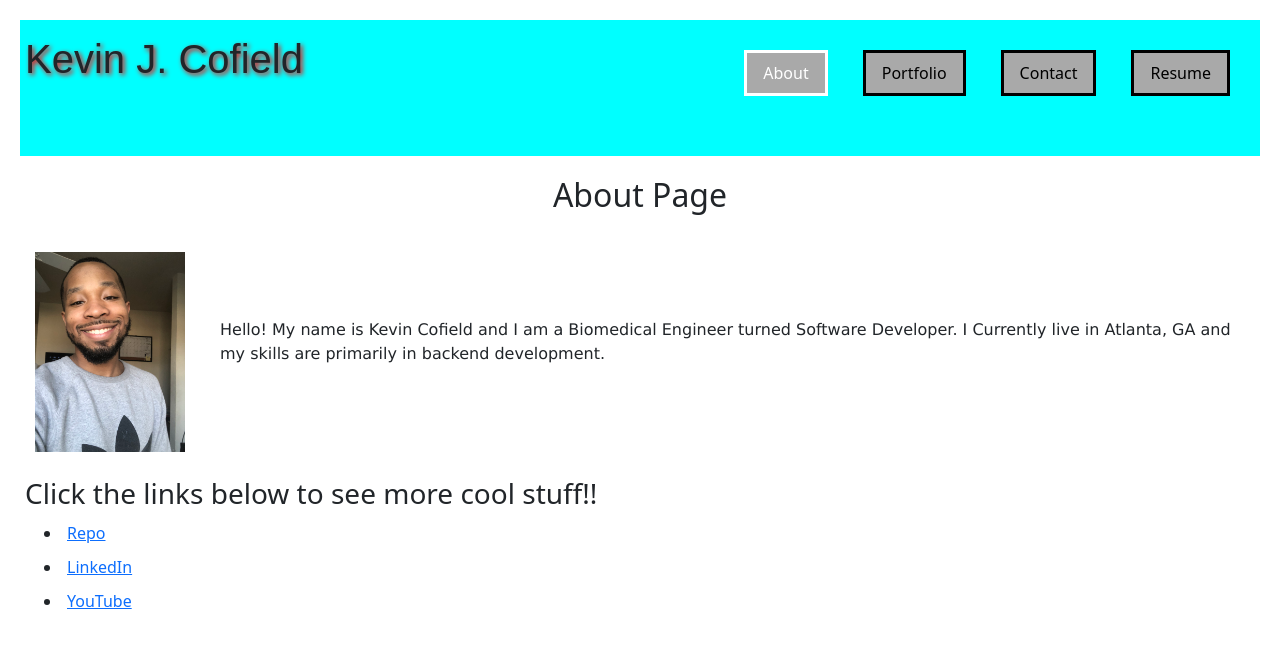
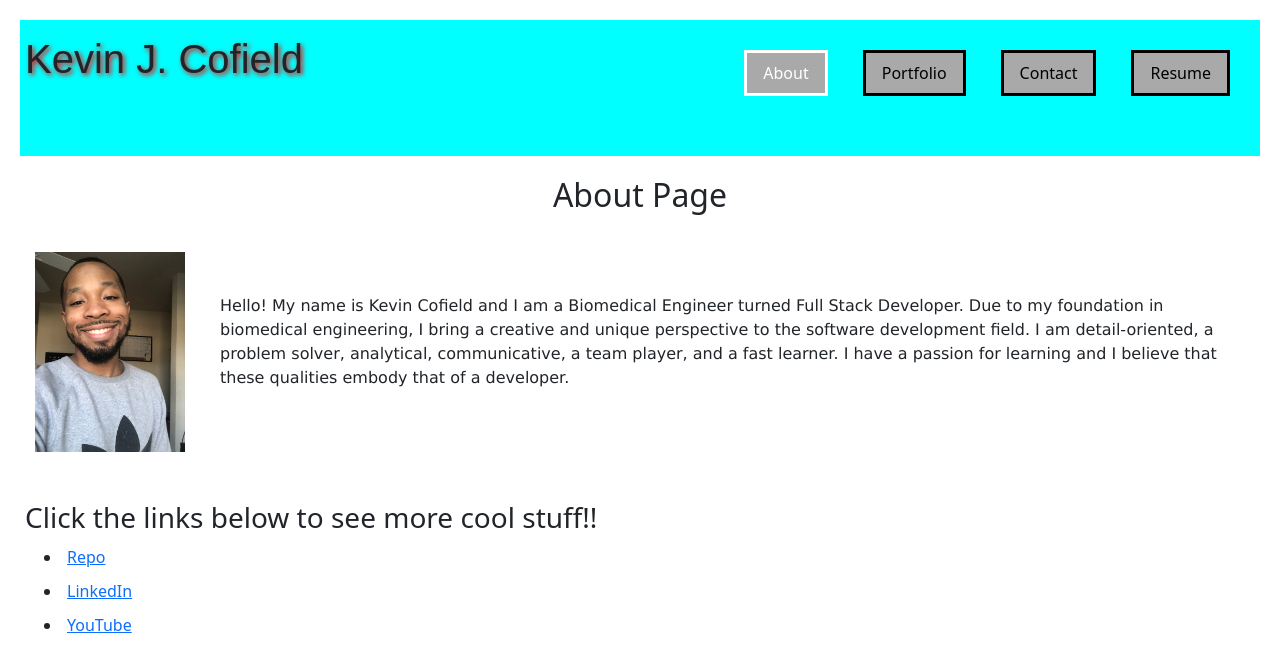
Before and after one commit to Nephew20/React-Portfolio, a React (Create React App) app: page / in a window 1280 px wide. Shown: the top 672 px of the page. Built offline with nearby package versions, Linux system fonts and the light colour scheme; the HTML template or start-up script is replaced by a standard one.

Commit message:
about section info

```diff
--- a/src/components/pages/About.js
+++ b/src/components/pages/About.js
@@ -19,10 +19,23 @@ function About() {
                 </div>
 
                 <div className="about-info">
-                    <p> Hello! My name is Kevin Cofield and I am a Biomedical Engineer turned Software Developer. I Currently live in Atlanta, GA and my skills are primarily in backend development. </p>
+                    <p>
+                        Hello! My name is Kevin Cofield and I am a Biomedical Engineer turned Full Stack Developer. Due to my foundation in biomedical engineering, I bring a creative and unique perspective to the software development field.
+                        I am detail-oriented, a problem solver, analytical, communicative, a team player, and a fast learner. I have a passion for learning and I believe that these qualities embody that of a developer.
+
+
+                        {/* I have knowledge and skills in creating user friendly UI/UX applications and I have experience with working on multicultural and multidisciplinary teams.
+                        I am creative, detail orientented, a team player and a fast learner. I believe that through my engineering background, I bring */}
+                    </p>
+
                 </div>
+
             </div>
+            <br />
+
         </div>
+
+
     )
 }
 
```
